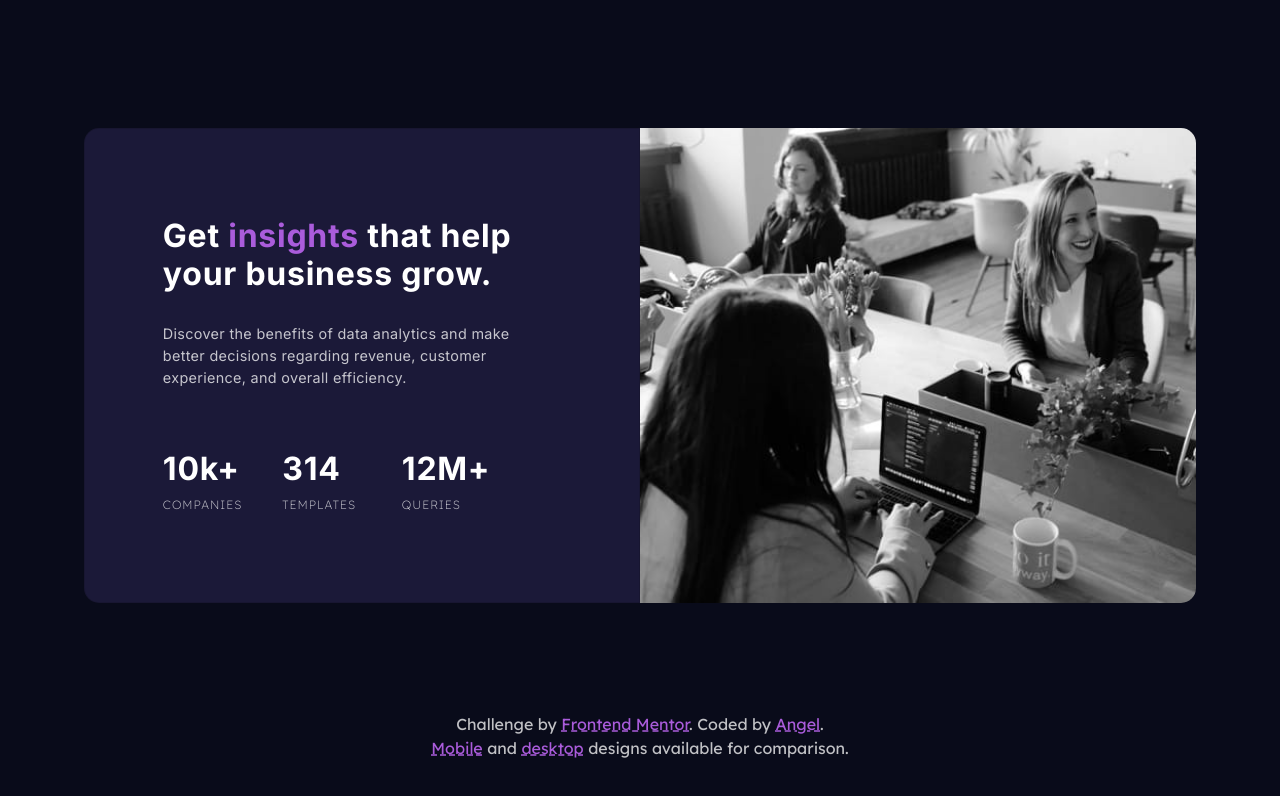
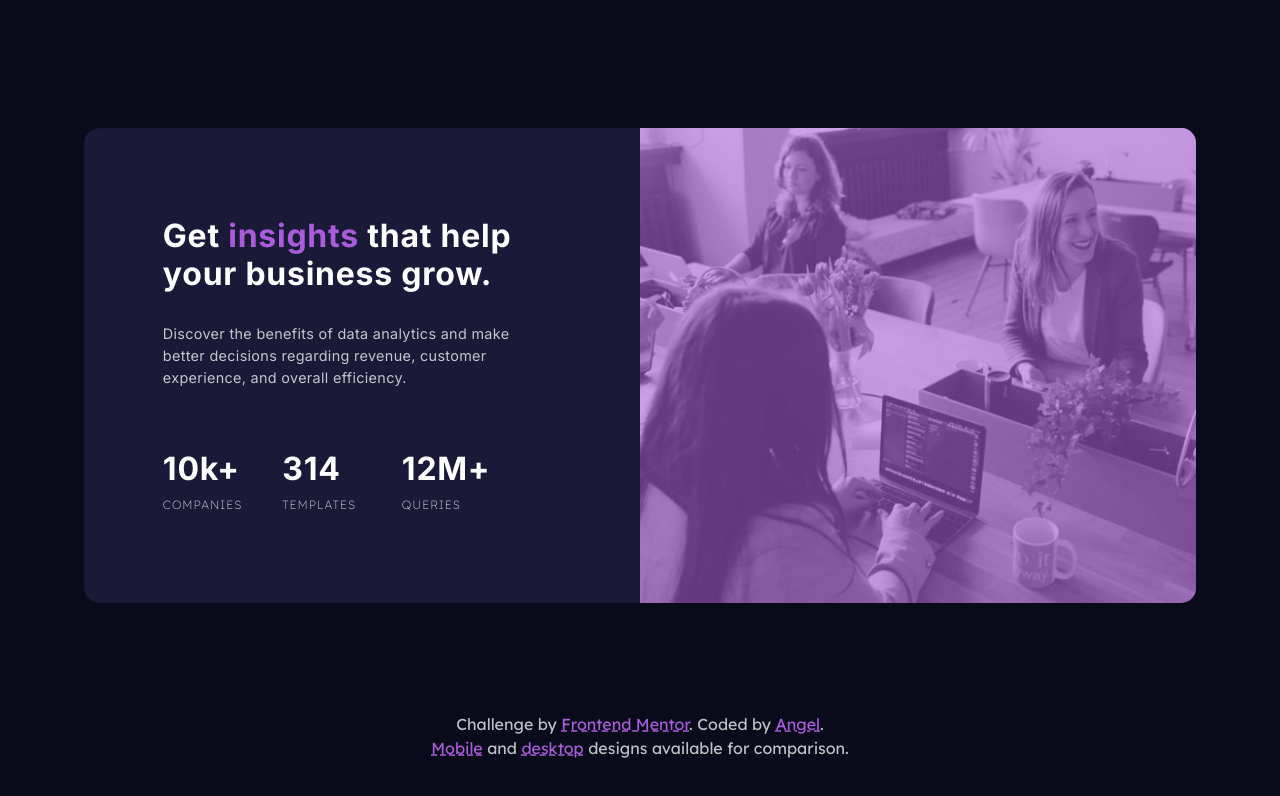
Before and after one commit to akcumeh/08-stats-preview-card-component, a plain HTML site: page index.html in a window 1280 px wide. Drawn offline with nearby package versions, Linux system fonts and the light colour scheme.

Commit message:
fixed image color overlay
Many thanks to @guilloem on Frontend Mentor (https://www.frontendmentor.io/profile/guilleoem) their help went a long way!

```diff
--- a/css/styles.css
+++ b/css/styles.css
@@ -21,12 +21,23 @@ body {
     margin: 0;
     padding: 0;
     border-radius: 15px 15px 0 0;
+    position: relative;
 }
 
 .img01, .img02 {
     width: 100%;
     border-radius: inherit;
     z-index: -1;
+}
+
+.overlay {
+    position: absolute;
+    top: 0;
+    left: 0;
+    width: 100%;
+    height: 100%;
+    background-color: hsl(277, 64%, 61%);
+    opacity: 0.575;
 }
 
 h1, h2 {
@@ -80,6 +91,10 @@ footer a:hover, footer a:active {
         visibility: hidden;
     }
 
+    .overlay {
+        border-radius: 15px 15px 0 0;
+    }
+
     h1, h2 {
         font-size: 2rem;
         letter-spacing: 0.5px;
@@ -111,6 +126,10 @@ footer a:hover, footer a:active {
     .img02-div {
         display: none;
         visibility: hidden;
+    }
+
+    .overlay {
+        border-radius: 15px 15px 0 0;
     }
 
     h1 {
@@ -157,6 +176,10 @@ footer a:hover, footer a:active {
         height: 100%;
     }
 
+    .overlay {
+        border-radius: 0 15px 15px 0;
+    }
+
     .card {
         border-radius: 15px 0 0 15px;
         padding: 0;
--- a/index.html
+++ b/index.html
@@ -17,7 +17,10 @@
     <body>
         <main hidden></main>
         <div class="row" role="group">
-            <div class="img01-div col-lg-6"><img src="images/image-header-mobile.jpg" class="img01" alt=""></div>
+            <div class="img01-div col-lg-6">
+                <img src="images/image-header-mobile.jpg" class="img01" alt="">
+                <div class="overlay"></div>
+            </div>
             <div class="card col-lg-6" role="group">
                 <h1 class="stat-header">Get <span class="highlight">insights</span> that help your business grow.</h1>
                 <p class="stat-text">Discover the benefits of data analytics and make better decisions regarding revenue, customer experience, and overall efficiency.</p>
@@ -28,7 +31,10 @@
                     <div class="col-md-4" role="group"><h2>12M+</h2><p class="feature-text">QUERIES</p></div>
                 </div>
             </div>
-            <div class="img02-div col-lg-6"><img src="images/image-header-desktop.jpg" class="img02" alt=""></div>
+            <div class="img02-div col-lg-6">
+                <img src="images/image-header-desktop.jpg" class="img02" alt="">
+                <div class="overlay"></div>
+            </div>
         </div>
 
         <footer>
```
